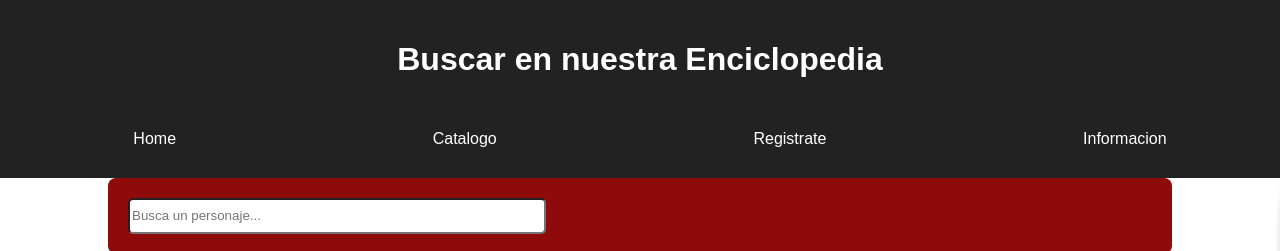
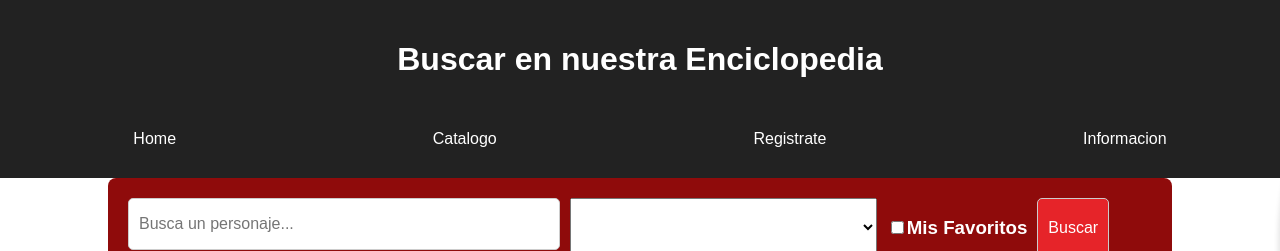
Before and after one commit to Hugossj3/Marvelito, a PHP site: page /busqueda.php in a window 1280 px wide; the page is wider, and only the part inside the window is pictured. Shown: the top 251 px of that part. Run offline with PHP 8.4, Linux system fonts and the light colour scheme; data comes from the database, SQL or seed files in the repository; lists and menus that the app fills with data are empty.

Commit message:
hecha la paginacion

```diff
--- a/busqueda.php
+++ b/busqueda.php
@@ -15,52 +15,70 @@
 
     <nav>
         <div class="nav-item">
-            <a href="index.html">Home</a>
+            <a href="index.php">Home</a>
         </div>
         <div class="nav-item">
-            <a href="index.html">Catalogo</a>
+            <a href="index.php">Catalogo</a>
         </div>
         <div class="nav-item">
-            <a href="index.html">Registrate</a>
+            <a href="index.php">Registrate</a>
         </div>
         <div class="nav-item">
-            <a href="index.html">Informacion</a>
+            <a href="index.php">Informacion</a>
         </div>
     </nav>
 
 
     <main>
         <div class="container">
-            <input type="text" id="search" placeholder="Busca un personaje...">
+            <form action="">
+                <div class="busqueda">
+                    <input type="text" id="search" placeholder="Busca un personaje...">
+                    <select name="tematica" id="tematica">
+
+                    </select>
+                    <div class="fav">
+                        <input type="checkbox" name="favoritos">
+                        <h3>Mis Favoritos</h3>
+                    </div>
+                    <button type="submit">Buscar</button>
+                </div>
+
+            </form>
         </div>
         <div class="image-gallery" id="miGaleria">
             <!-- Aquí se insertarán las imágenes con descripciones -->
             <?php
             require "./API/clases/Personaje.php";
-            $a=new Personaje();
-            $result=$a->leer();
-            while($person=$result->fetch_assoc()){
+            $a = new Personaje();
+            $result = $a->leer();
+            while ($person = $result->fetch_assoc()) {
                 extract($person);
 
-                $datos=[
-                    "id"=> $id,
-                    "nombre"=> $nombre,
-                    "img"=> $img,
-                    "descripcion"=> $descripcion
+                $datos = [
+                    "id" => $id,
+                    "nombre" => $nombre,
+                    "img" => $img,
+                    "descripcion" => $descripcion
                 ];
 
-                $lista=json_encode($datos);
+                $lista = json_encode($datos);
                 echo "<div class='image-item' onclick='mostrarDescripcion($id,$lista)'>";
                 echo "<img src='$img' alt='Descripción imagen'>";
-                echo "<h3 style='color:white'>".$nombre."</h3>";
+                echo "<h3 style='color:white'>" . $nombre . "</h3>";
                 echo "<div class='description'>";
-                echo    "<p>Ver descripcion</p>";
+                echo "<p>Ver descripcion</p>";
                 echo "</div>";
                 echo "</div>";
             }
             ?>
 
 
+        </div>
+        <div class="pagination">
+            <button id="prevPage">⏪Anterior</button>
+            <span id="currentPage">1</span>
+            <button id="nextPage">Siguiente⏩</button>
         </div>
     </main>
     <div id="cart">
--- a/css/scpIndex.css
+++ b/css/scpIndex.css
@@ -115,7 +115,11 @@ form div {
     display: flex;
     flex-direction: column;
 }
-
+form .busqueda {
+    display: flex;
+    flex-wrap: wrap;
+    flex-direction: row;
+}
 form label {
     margin-bottom: 5px;
 }
@@ -132,8 +136,17 @@ button {
     border-color: red;
     color: white;
     cursor: pointer;
+    margin: 0 10px;
 }
-
+.fav{
+    display: flex;
+    flex-direction: row;
+    flex-wrap: nowrap;
+}
+#tematica{
+    width: 30%;
+    margin: 0 10px;
+}
 form button:hover {
     background-color: #b71c1c;
 }
@@ -198,6 +211,18 @@ footer{
 img{
     width: 100%;
 }
+.pagination{
+    width: 100%;
+    height: 40px;
+    text-align: center;
+}
+.pagination button{
+    width: 10%;
+    border-radius: 10px;
+}
+.pagination span{
+    font-size: 20pt;
+}
 #cart {
     position: fixed;
     text-align: center;
--- a/js/parallax.js
+++ b/js/parallax.js
@@ -104,7 +104,7 @@ document.getElementById("envioDatos").addEventListener("submit",function (event)
 
 
 function abrirCatalogo(){
-    window.location.href="busqueda.php"
+    window.location.href="busqueda.php";
     if(localStorage.getItem("registrado")){
         window.location.href="busqueda.php";
     }else{
```
Also changed, not shown: js/script.js (+42 -0 lines), index.php (renamed from index.html).
